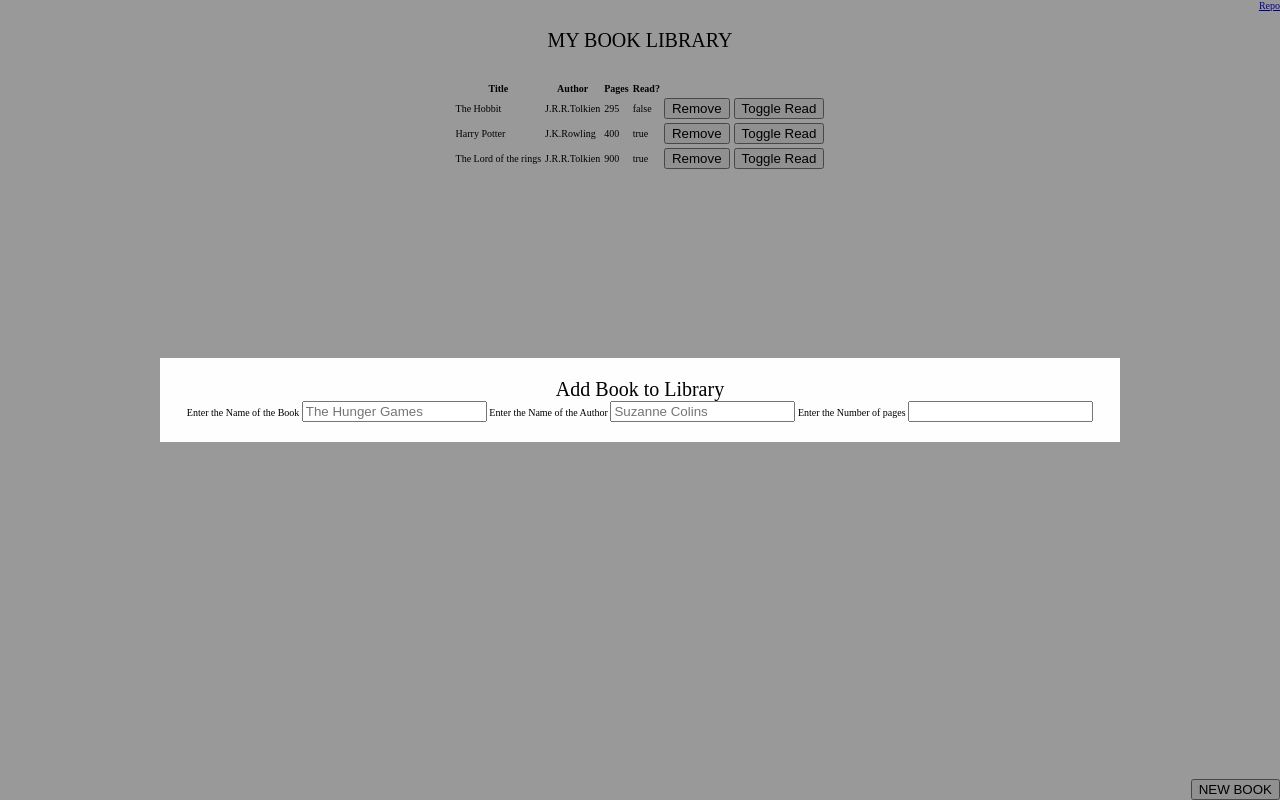
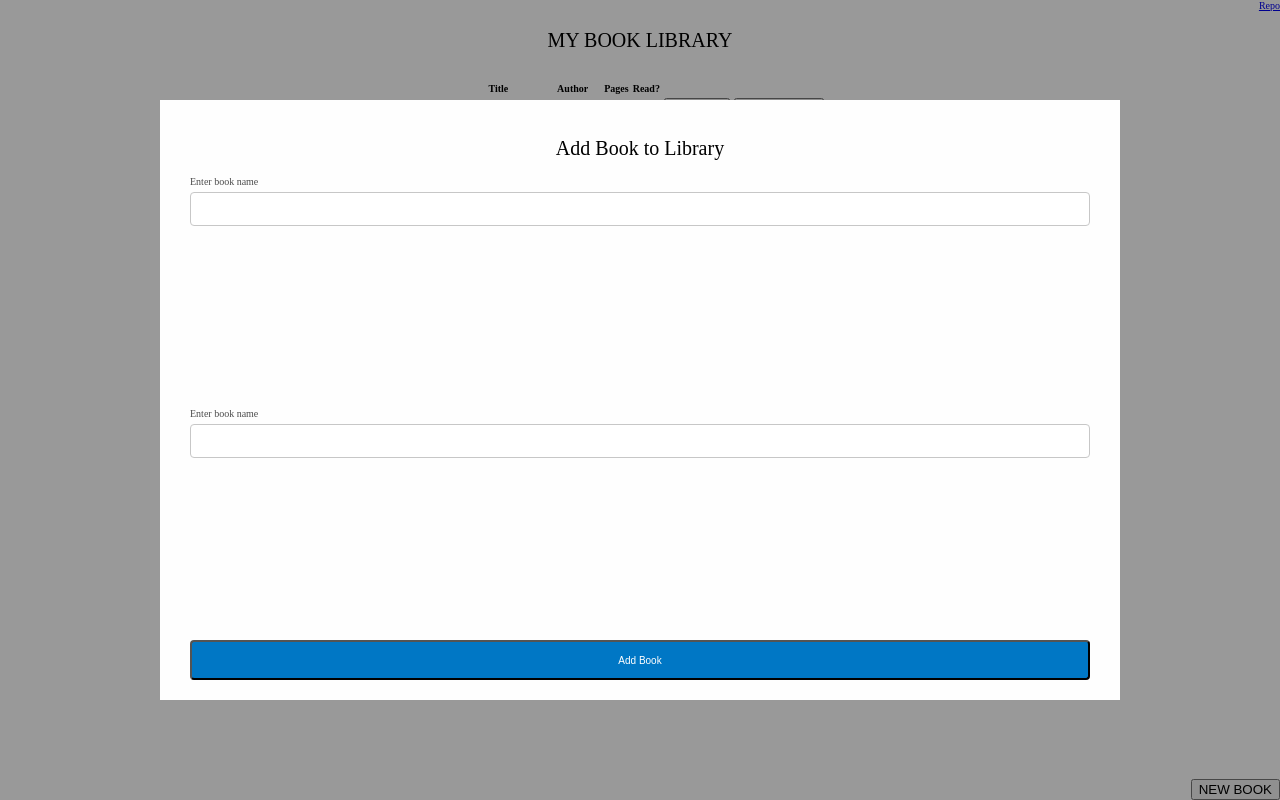
Before and after one commit to Mugilan-Codes/book-library, a plain HTML site: page index.html in a window 1280 px wide. Both pictures are taken after a click on the button "NEW BOOK". Drawn offline with Linux system fonts and the light colour scheme.

Commit message:
form design

```diff
--- a/css/style.css
+++ b/css/style.css
@@ -74,10 +74,61 @@ input[type='number'] {
   display: flex;
   background-color: #fefefe;
   width: 75%;
+  height: 75%;
   flex-direction: column;
-  justify-content: center;
+  justify-content: space-between;
   align-items: center;
   padding: 2rem;
+}
+
+.modal-content > * {
+  width: 100%;
+  display: flex;
+  flex-direction: column;
+  align-items: center;
+}
+
+.modal-content h1 {
+  justify-content: center;
+  flex: 1;
+}
+
+.modal-content form {
+  justify-content: space-between;
+  flex: 9;
+}
+
+form {
+  padding: 0 1rem;
+}
+
+.form-group {
+  display: flex;
+  flex-direction: column;
+  margin-bottom: 1rem;
+  width: 100%;
+}
+
+.form-group label {
+  font-size: 1rem;
+  color: #4c4c4c;
+  margin-bottom: 0.5rem;
+}
+
+.form-group input {
+  width: 100%;
+  border-radius: 4px;
+  height: 3.4rem;
+  border: 1px solid #c7c7c7;
+}
+
+form button {
+  width: 100%;
+  height: 40px;
+  background: #0077c5;
+  color: white;
+  font-size: 1rem;
+  border-radius: 4px;
 }
 
 .show-model {
--- a/index.html
+++ b/index.html
@@ -42,30 +42,17 @@
       <div class="modal-content">
         <h1>Add Book to Library</h1>
         <form>
-          <label for="book-name">
-            Enter the Name of the Book
-            <input
-              type="text"
-              name="book-name"
-              id="book-name"
-              placeholder="The Hunger Games"
-            />
-          </label>
+          <div class="form-group">
+            <label for="book-name">Enter book name</label>
+            <input type="text" name="book-name" id="book-name" required />
+          </div>
 
-          <label for="author-name">
-            Enter the Name of the Author
-            <input
-              type="text"
-              name="author-name"
-              id="author-name"
-              placeholder="Suzanne Colins"
-            />
-          </label>
+          <div class="form-group">
+            <label for="book-name">Enter book name</label>
+            <input type="text" name="book-name" id="book-name" required />
+          </div>
 
-          <label for="no-of-pages">
-            Enter the Number of pages
-            <input type="number" name="no-of-pages" id="no-of-pages" min="1" />
-          </label>
+          <button>Add Book</button>
         </form>
       </div>
     </div>
--- a/js/script.js
+++ b/js/script.js
@@ -60,10 +60,18 @@ const toggleRead = (idx) => {
 
 const library__tbody = document.getElementById('library');
 const newBook__button = document.getElementById('new-book');
+const modal = document.getElementById('myModal');
 
 render();
 
+const toggleModal = () => {
+  modal.classList.toggle('show-model');
+};
+
+const windowOnClick = (e) => {
+  if (e.target === modal) toggleModal();
+};
+
 // newBook__button.addEventListener('click', addBookToLibrary);
-newBook__button.addEventListener('click', () => {
-  document.getElementById('myModal').classList.toggle('show-model');
-});
+newBook__button.addEventListener('click', toggleModal);
+window.addEventListener('click', windowOnClick);
```
